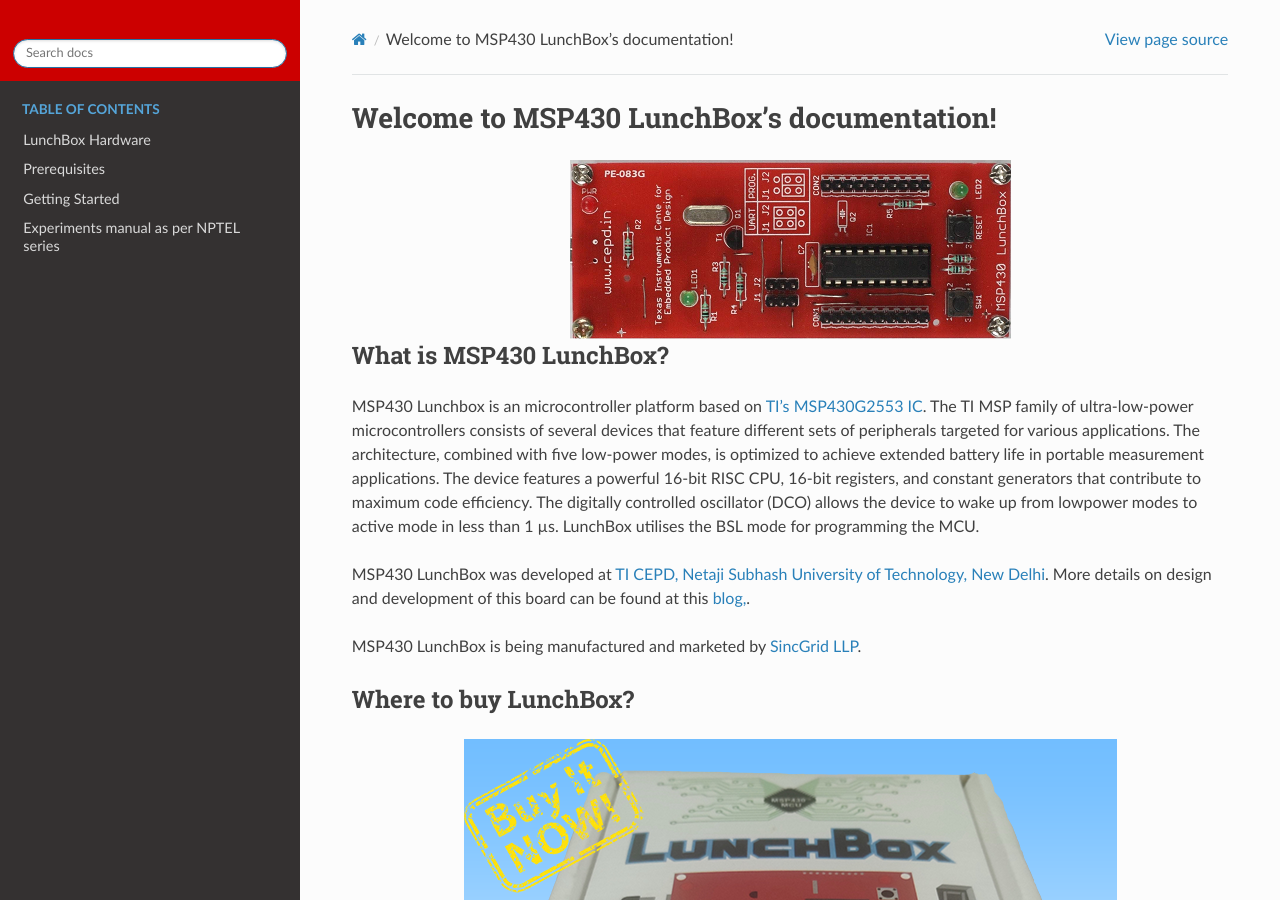
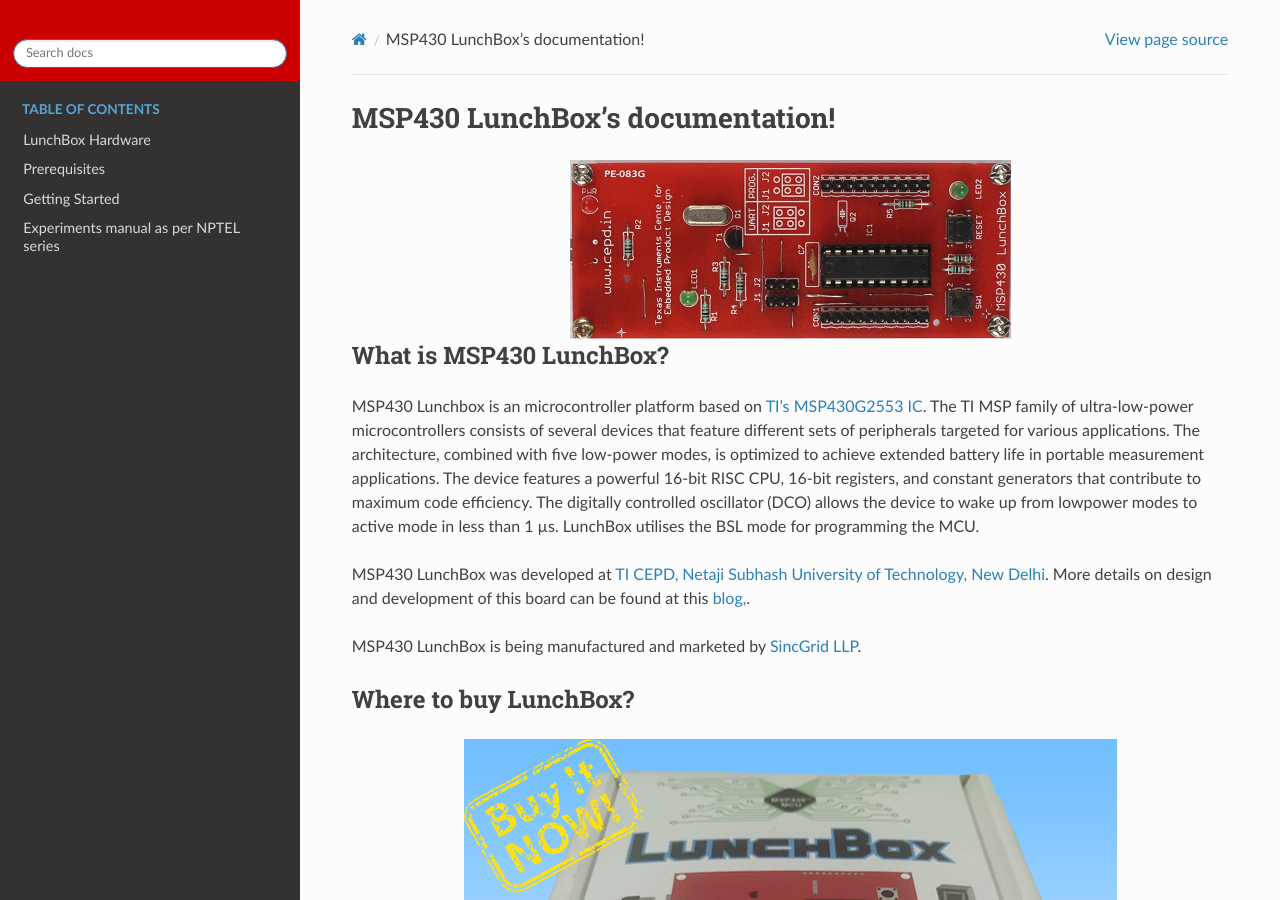
Before and after one commit to MrityunjaiKumar/MSP430_LunchBox_DOC, a Sphinx documentation site: the page built from docs/source/index.rst, in a window 1280 px wide and 900 px high. Built offline with Sphinx 7.4.7 and the Read the Docs theme 2.0.0, drawn with Linux system fonts in a browser that asks for light colours.

Commit message:
landing page updated

```diff
--- a/docs/source/index.rst
+++ b/docs/source/index.rst
@@ -3,9 +3,9 @@
    You can adapt this file completely to your liking, but it should at least
    contain the root `toctree` directive.
 
-###########################################
-Welcome to MSP430 LunchBox's documentation!
-###########################################
+################################
+MSP430 LunchBox's documentation!
+################################
 
 .. image:: _static/images/Lunchbox.png
     :align: center
@@ -25,7 +25,6 @@
 Where to buy LunchBox?
 ======================
 .. image:: _static/images/BuyLunchBox.png
-   :scale: 100 %
    :alt: click to buy
    :target: http://buy.lunchbox.sincgrid.com
    :align: center
```
Also changed, not shown: 6 other files.
